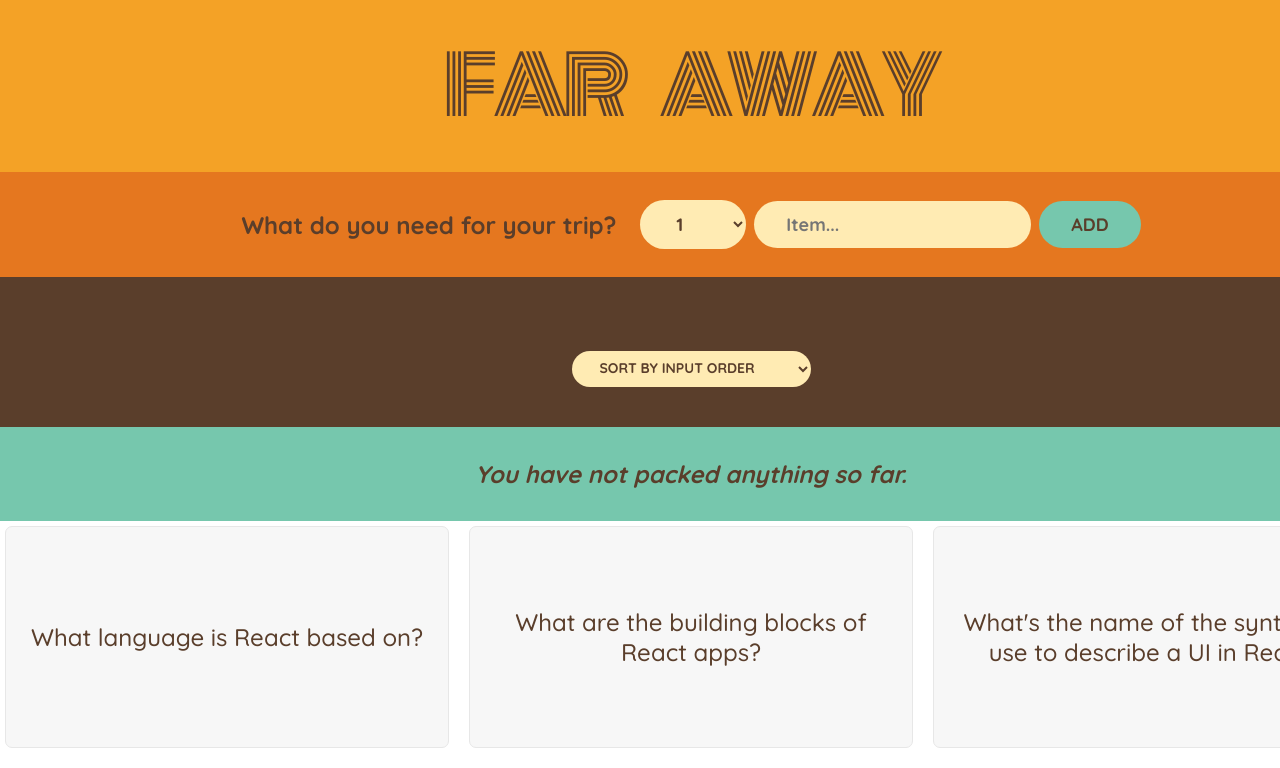
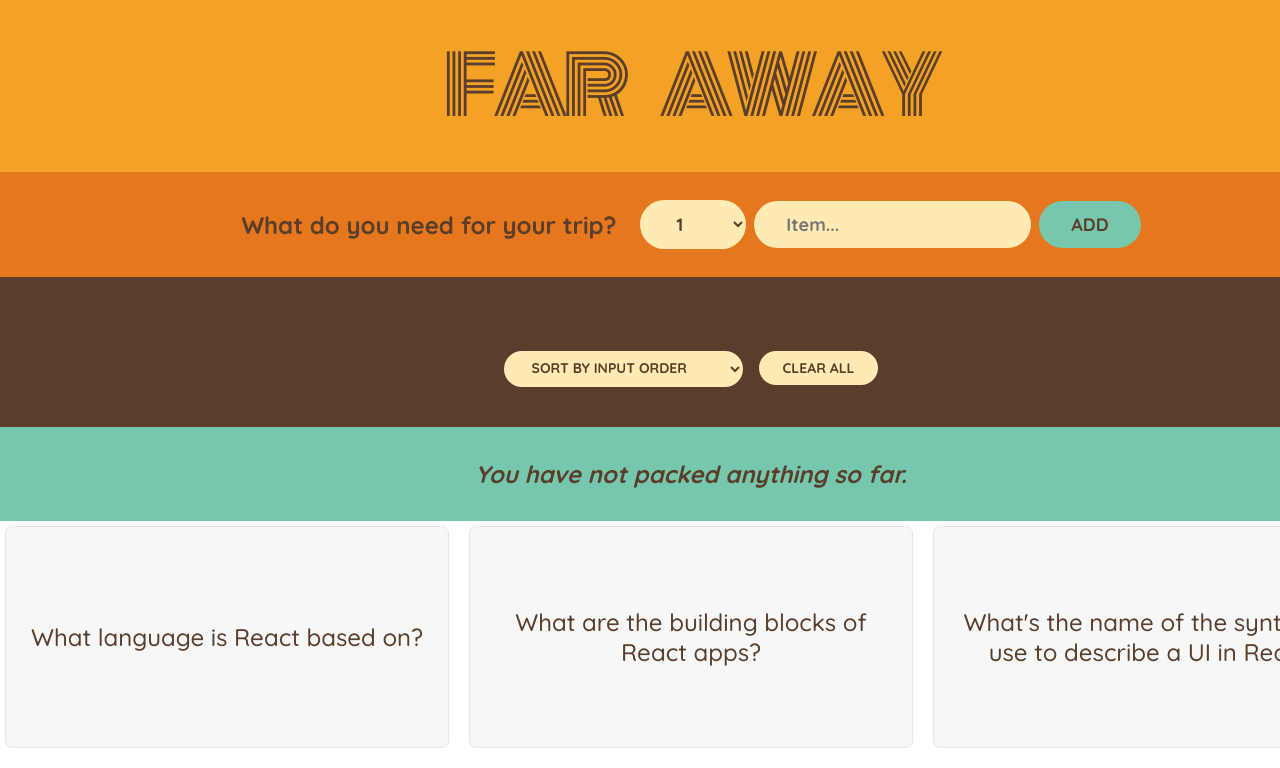
Before and after one commit to HennadiiZ/react_tricks, a React (Create React App) app: page / in a window 1280 px wide. Shown: the top 768 px of the page. Built offline with nearby package versions, Linux system fonts and the light colour scheme.

Commit message:
Clearing the List

```diff
--- a/src/App.js
+++ b/src/App.js
@@ -69,6 +69,16 @@ function App() {
     console.log(items);
   }
 
+  function clearAllItems() {
+    const confirmed = window.confirm(
+      'Are you sure you want to delete all items?'
+    );
+
+    if (confirmed) {
+      setItems([]);
+    }
+  }
+
   function handleCheckedItem(id) {
     // setItems((items) =>
     //   items.map((item) => (item.id === id ? (item.packed = true) : item))
@@ -86,6 +96,7 @@ function App() {
       <Form onAddItems={handleAddItem} />
       <PackingList
         items={items}
+        clearAllItems={clearAllItems}
         onDeleteItems={handleDeleteItem}
         onCheckedItems={handleCheckedItem}
       />
@@ -178,7 +189,7 @@ function Form({ onAddItems }) {
   );
 }
 
-function PackingList({ items, onDeleteItems, onCheckedItems }) {
+function PackingList({ items, clearAllItems, onDeleteItems, onCheckedItems }) {
   const [sortBy, setSortBy] = useState('input');
 
   let sortedItems;
@@ -198,6 +209,10 @@ function PackingList({ items, onDeleteItems, onCheckedItems }) {
       sortedItems = items;
       break;
   }
+
+  // function clearAllItems() {
+  //   setItems((prev) => []);
+  // }
 
   return (
     <div className='list'>
@@ -232,6 +247,7 @@ function PackingList({ items, onDeleteItems, onCheckedItems }) {
           <option value='description'>Sort by description</option>
           <option value='packed'>Sort by packed status</option>
         </select>
+        <button onClick={clearAllItems}>Clear All</button>
       </div>
     </div>
   );
```
